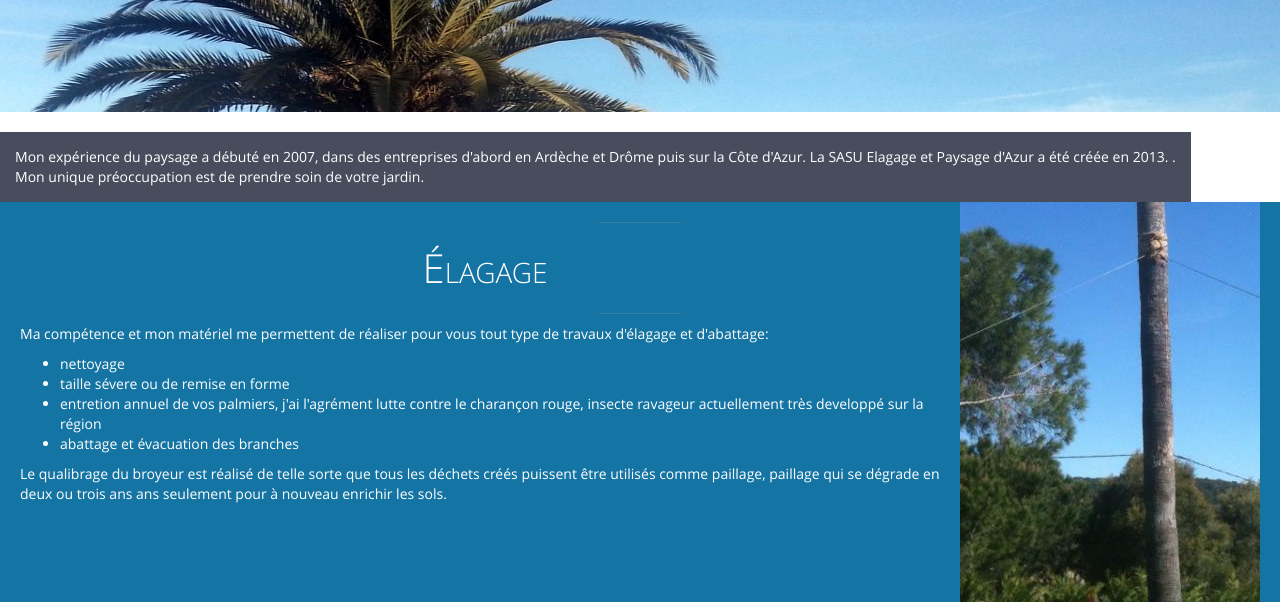
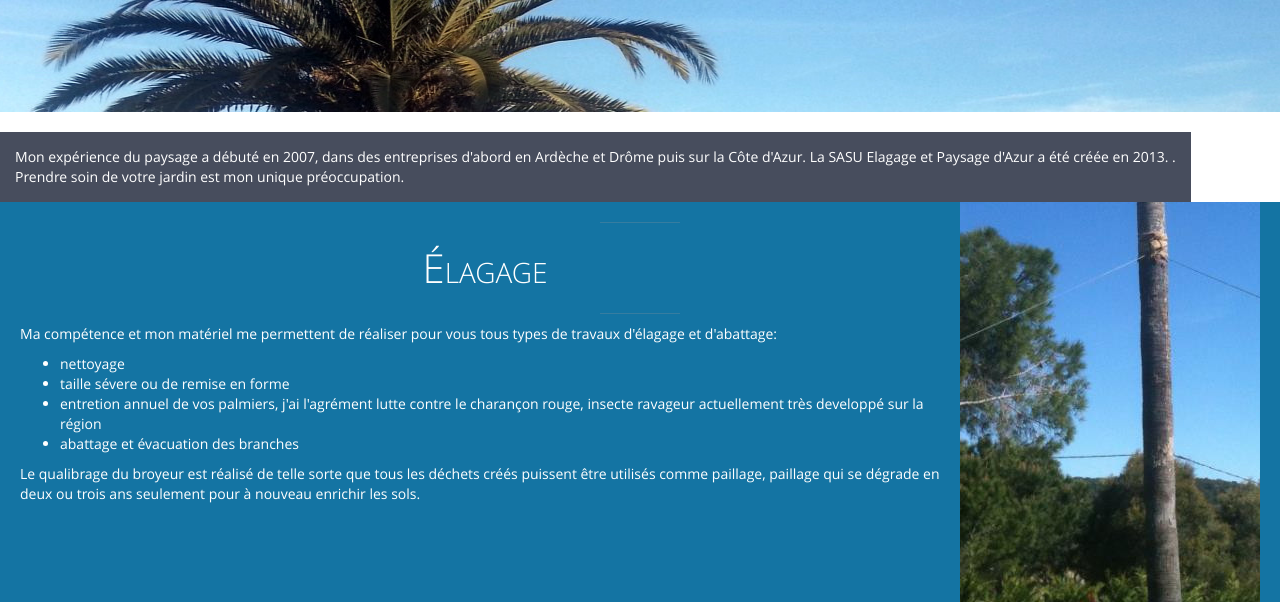
Before and after one commit to mathroc/ep-azur.fr, a plain HTML site: page index.html in a window 1280 px wide. Shown: the part 940-1544 px from the top of the page. Drawn offline with nearby package versions, Linux system fonts and the light colour scheme.

Commit message:
Update index.html

```diff
--- a/index.html
+++ b/index.html
@@ -56,7 +56,7 @@
         <aside class="hidden-xs hidden-sm">
             Mon expérience du paysage a débuté en 2007, dans des entreprises d'abord en Ardèche et Drôme puis sur la Côte d'Azur. La SASU Elagage et Paysage d'Azur a été créée en 2013.
             .<br>
-            Mon unique préoccupation est de prendre soin de votre jardin.
+            Prendre soin de votre jardin est mon unique préoccupation.
         </aside>
 
         <div class="plane élagage">
@@ -70,7 +70,7 @@
             <h1>Élagage</h1>
             <p>
              Ma
-              compétence et mon matériel me permettent de réaliser pour vous  tout type
+              compétence et mon matériel me permettent de réaliser pour vous  tous types
                 de travaux d'élagage et d'abattage:
             </p>
 
@@ -85,7 +85,7 @@
             <p>
                 Le qualibrage du broyeur est réalisé de telle sorte que tous les
                 déchets créés puissent être utilisés comme paillage, paillage qui se
-                dégrade en deux ou trois ans ans seulement pour à nouveau enrichir les sols.
+                dégrade en deux ou trois ans seulement pour à nouveau enrichir les sols.
             </p>
         </div>
 
```
